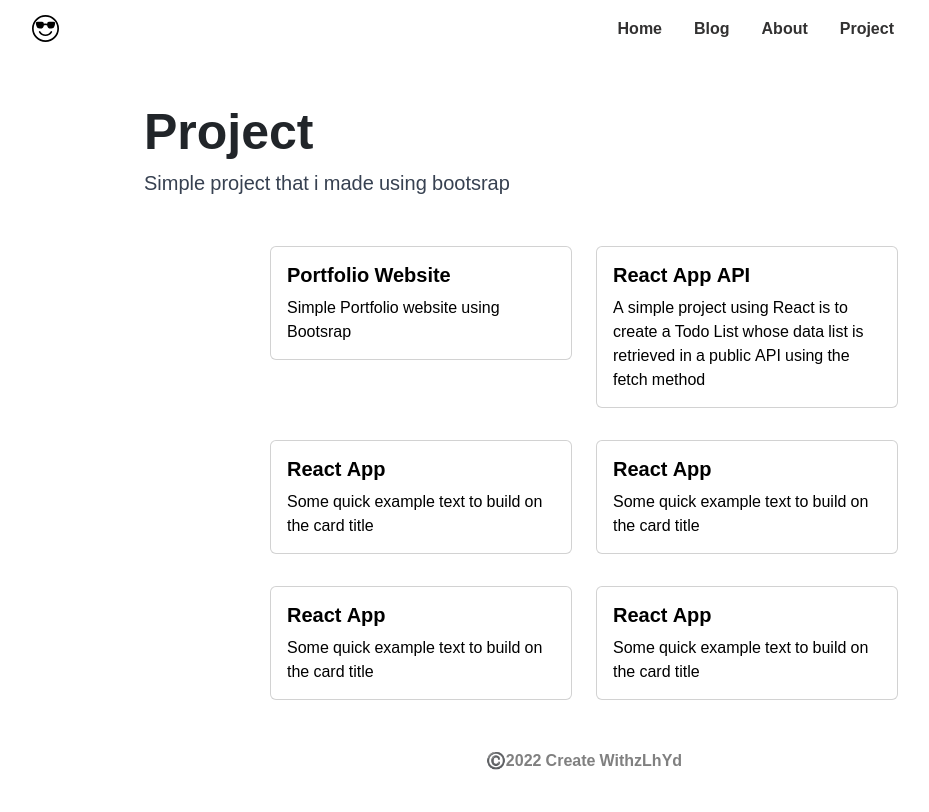
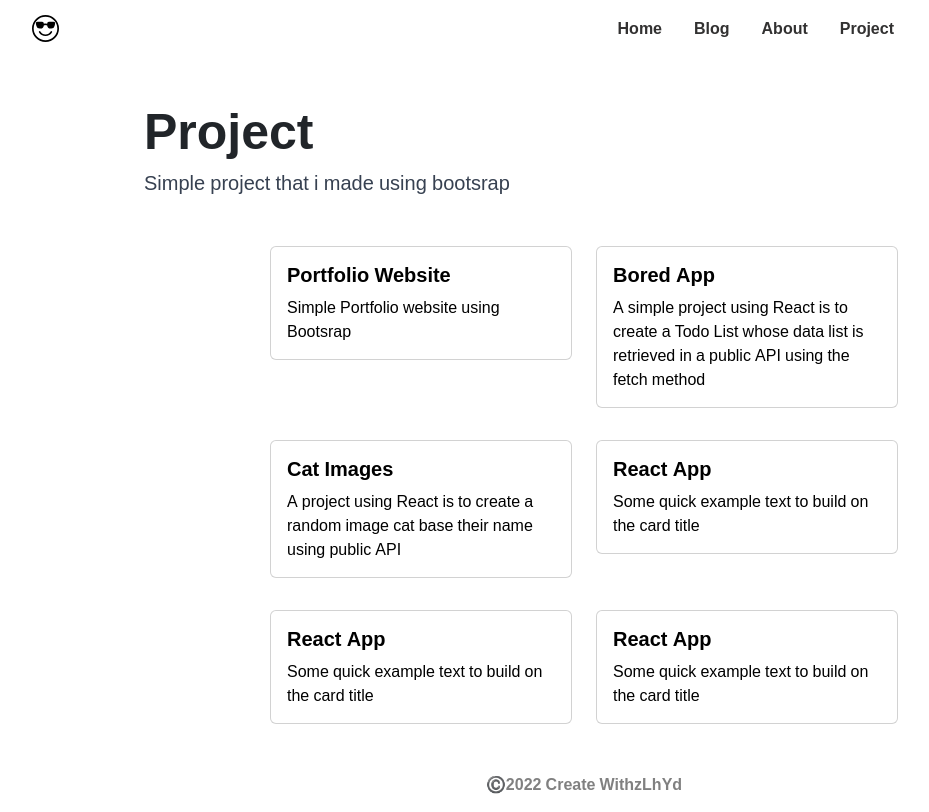
Before and after one commit to Vulcanoid30/dee, a React (Create React App) app: page /project in a window 1280 px wide. Shown: the whole page, without its empty margins (56-985 px from the left). Built offline with nearby package versions, Linux system fonts and the light colour scheme.

Commit message:
fix something

```diff
--- a/src/App.jsx
+++ b/src/App.jsx
@@ -3,7 +3,7 @@ import Home from "./components/home/Home";
 import About from "./components/about/About";
 import Blog from "./components/blog/Blog";
 import Project from "./components/project/Project";
-import { Routes, Route, BrowserRouter } from "react-router-dom";
+import { BrowserRouter as HashRouter, Routes, Route } from "react-router-dom";
 import Blogi from "./components/blogi/Blogi";
 import Blogic from "./components/blogic/Blogic";
 
@@ -11,7 +11,7 @@ const App = () => {
   return (
     <div>
       <Nav />
-      <BrowserRouter>
+      <HashRouter>
         <Routes>
           <Route exact path="/dee" element={<Home />}></Route>
           <Route path="/blog" element={<Blog />}></Route>
@@ -20,7 +20,7 @@ const App = () => {
           <Route path="/about" element={<About />}></Route>
           <Route path="/project" element={<Project />}></Route>
         </Routes>
-      </BrowserRouter>
+      </HashRouter>
     </div>
   );
 };
--- a/src/components/blog/Blog.jsx
+++ b/src/components/blog/Blog.jsx
@@ -68,8 +68,8 @@ function Blog() {
             <a className="b" href="/blogic">
               {" "}
               <p className="b2 secondary">
-                A project using React is to create a random image cat using
-                public api
+                A project using React is to create a random image cat base their
+                name using public API
               </p>
             </a>
           </div>
--- a/src/components/blog/blog.css
+++ b/src/components/blog/blog.css
@@ -46,7 +46,7 @@
   justify-content: center;
   color: gray;
   font-weight: 600;
-  margin-top: 11em;
+  margin-top: 4em;
 }
 
 @media only screen and (max-width: 400px) {
--- a/src/components/project/Project.jsx
+++ b/src/components/project/Project.jsx
@@ -26,16 +26,11 @@ const Project = () => {
           </a>
         </div>
         <div className="col-md-3">
-          <a
-            href="https://zlhyd.github.io/apiBored/"
-            target="_blank"
-            rel="noopener noreferrer"
-            className="card-1"
-          >
+          <a href="/blogi" className="card-1">
             <div className="card">
               <div className="card-body">
                 {" "}
-                <h5 className="card-title">React App API</h5>
+                <h5 className="card-title">Bored App</h5>
                 <p className="card-text">
                   A simple project using React is to create a Todo List whose
                   data list is retrieved in a public API using the fetch method
@@ -47,13 +42,14 @@ const Project = () => {
       </div>
       <div className="row justify-content-center">
         <div className="col-md-3">
-          <a href="/" className="card-1">
+          <a href="/blogic" className="card-1">
             <div className="card">
               <div className="card-body">
                 {" "}
-                <h5 className="card-title">React App</h5>
+                <h5 className="card-title">Cat Images</h5>
                 <p className="card-text">
-                  Some quick example text to build on the card title
+                  A project using React is to create a random image cat base
+                  their name using public API
                 </p>
               </div>
             </div>
```
Also changed, not shown: src/index.js (+2 -6 lines).
